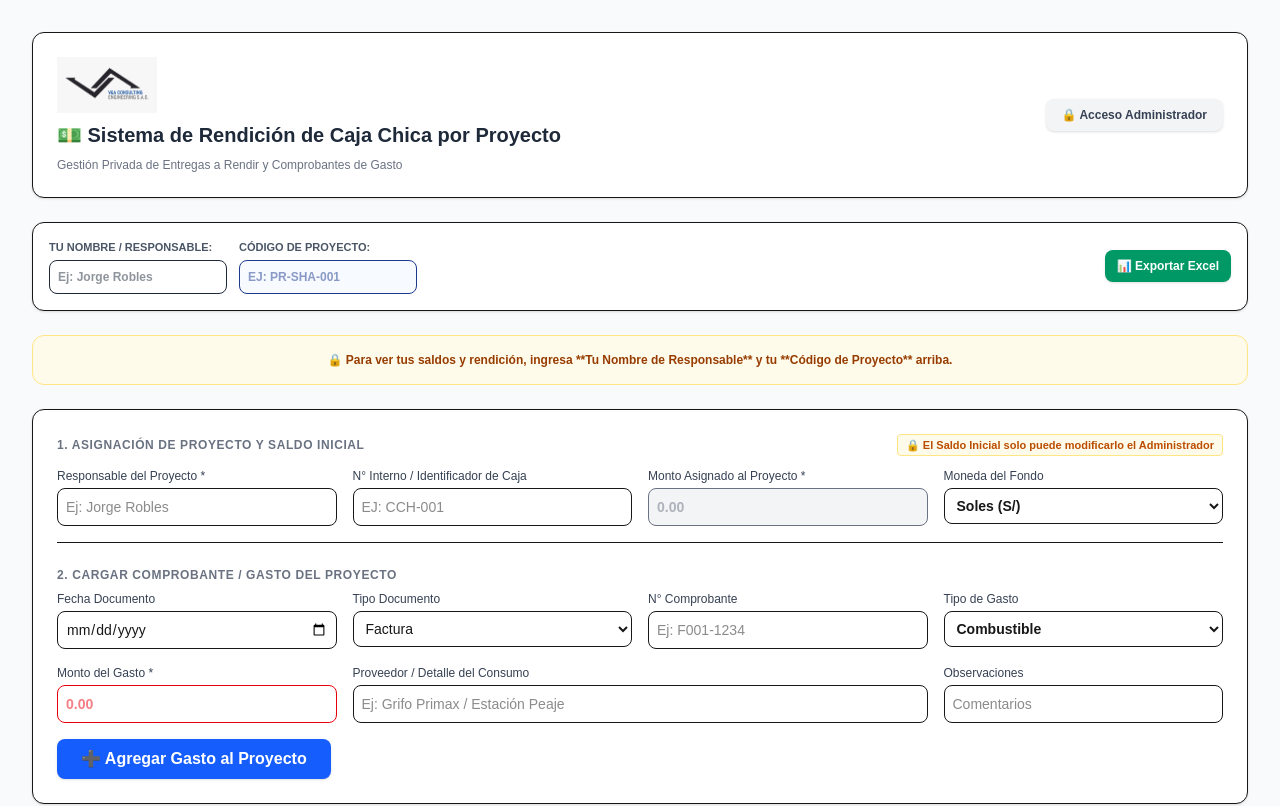
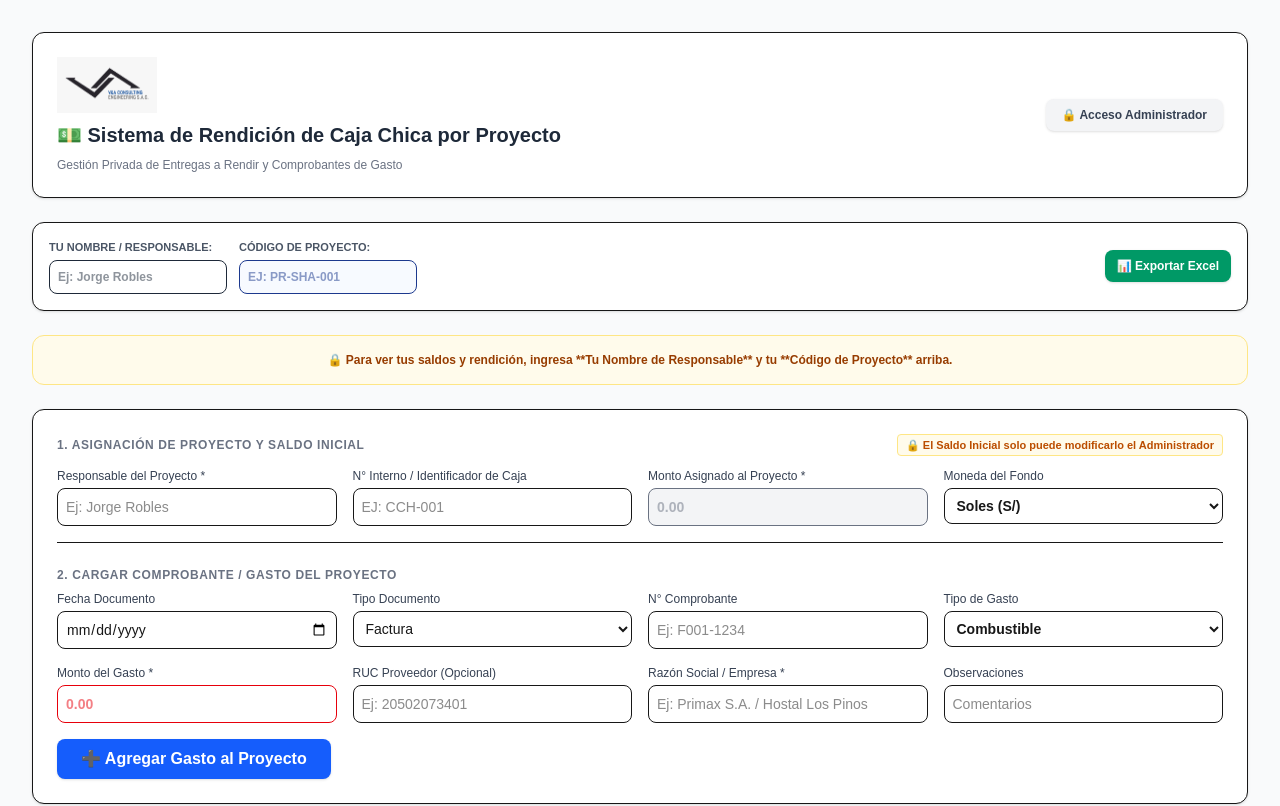
Before and after one commit to jroblestinajeros-lab/Control-de-vencimientos, a Next.js app: page /caja in a window 1280 px wide. Shown: the top 806 px of the page. Built offline with nearby package versions, Linux system fonts and the light colour scheme; no server answers; the database is empty.

Commit message:
Update page.tsx

```diff
--- a/app/caja/page.tsx
+++ b/app/caja/page.tsx
@@ -23,6 +23,7 @@ interface RegistroCaja {
   numero_documento?: string;
   tipo_gasto?: string;
   monto_gasto?: number;
+  ruc_proveedor?: string;
   proveedor_detalle?: string;
   observaciones?: string;
   estado_caja?: string;
@@ -50,6 +51,7 @@ export default function CajaChicaHome() {
   const [numeroDocumento, setNumeroDocumento] = useState<string>('');
   const [tipoGasto, setTipoGasto] = useState<string>('Combustible');
   const [montoGasto, setMontoGasto] = useState<string>('');
+  const [rucProveedor, setRucProveedor] = useState<string>('');
   const [proveedorDetalle, setProveedorDetalle] = useState<string>('');
   const [observaciones, setObservaciones] = useState<string>('');
 
@@ -96,7 +98,7 @@ export default function CajaChicaHome() {
     const pass = prompt('Ingresa la contraseña de Administrador (vya2026):');
     if (pass === CLAVE_ADMIN) {
       setEsAdmin(true);
-      alert('Modo Administrador ACTIVADO. Ahora puedes ver y gestionar todos los proyectos.');
+      alert('Modo Administrador ACTIVADO. Puedes gestionar todos los proyectos.');
     } else if (pass !== null) {
       alert('Contraseña incorrecta.');
     }
@@ -152,6 +154,7 @@ export default function CajaChicaHome() {
     setFechaDocumento('');
     setNumeroDocumento('');
     setMontoGasto('');
+    setRucProveedor('');
     setProveedorDetalle('');
     setObservaciones('');
   };
@@ -180,6 +183,7 @@ export default function CajaChicaHome() {
       numero_documento: numeroDocumento,
       tipo_gasto: tipoGasto,
       monto_gasto: parseFloat(montoGasto) || 0,
+      ruc_proveedor: rucProveedor.trim(),
       proveedor_detalle: proveedorDetalle,
       observaciones,
       estado_caja: 'Abierta',
@@ -242,6 +246,7 @@ export default function CajaChicaHome() {
     setNumeroDocumento(r.numero_documento || '');
     setTipoGasto(r.tipo_gasto || 'Combustible');
     setMontoGasto(r.monto_gasto?.toString() || '');
+    setRucProveedor(r.ruc_proveedor || '');
     setProveedorDetalle(r.proveedor_detalle || '');
     setObservaciones(r.observaciones || '');
     window.scrollTo({ top: 0, behavior: 'smooth' });
@@ -274,7 +279,8 @@ export default function CajaChicaHome() {
       'Tipo Doc.': r.tipo_documento,
       'N° Comprobante': r.numero_documento,
       'Tipo Gasto': r.tipo_gasto,
-      'Proveedor / Detalle': r.proveedor_detalle,
+      'RUC Proveedor': r.ruc_proveedor || '-',
+      'Razón Social / Empresa': r.proveedor_detalle,
       'Monto Gasto': r.monto_gasto,
       'Observaciones': r.observaciones,
       'Estado Caja': r.estado_caja || 'Abierta'
@@ -287,9 +293,6 @@ export default function CajaChicaHome() {
     XLSX.writeFile(workbook, `Rendicion_Proyecto_${proyectoSeleccionado || 'General'}.xlsx`);
   };
 
-  // PRIVACIDAD Y FILTRADO:
-  // Si es Admin ve todo lo del proyecto seleccionado.
-  // Si es Usuario normal, se filtra estrictamente por su Nombre de Responsable y Proyecto.
   const registrosFiltrados = registros.filter((r) => {
     const coincideProyecto = proyectoSeleccionado
       ? (r.codigo_proyecto || '').toUpperCase().trim() === proyectoSeleccionado.toUpperCase().trim()
@@ -540,9 +543,14 @@ export default function CajaChicaHome() {
                 <input type="number" step="0.01" placeholder="0.00" value={montoGasto} onChange={(e) => setMontoGasto(e.target.value)} className="w-full p-2 border rounded-lg text-sm font-bold text-red-600" required disabled={cajaEstaCerrada} />
               </div>
 
-              <div className="md:col-span-2">
-                <label className="block text-xs font-medium text-gray-700 mb-1">Proveedor / Detalle del Consumo</label>
-                <input type="text" placeholder="Ej: Grifo Primax / Estación Peaje" value={proveedorDetalle} onChange={(e) => setProveedorDetalle(e.target.value)} className="w-full p-2 border rounded-lg text-sm" disabled={cajaEstaCerrada} />
+              <div>
+                <label className="block text-xs font-medium text-gray-700 mb-1">RUC Proveedor (Opcional)</label>
+                <input type="text" placeholder="Ej: 20502073401" value={rucProveedor} onChange={(e) => setRucProveedor(e.target.value)} className="w-full p-2 border rounded-lg text-sm" disabled={cajaEstaCerrada} />
+              </div>
+
+              <div>
+                <label className="block text-xs font-medium text-gray-700 mb-1">Razón Social / Empresa *</label>
+                <input type="text" placeholder="Ej: Primax S.A. / Hostal Los Pinos" value={proveedorDetalle} onChange={(e) => setProveedorDetalle(e.target.value)} className="w-full p-2 border rounded-lg text-sm" disabled={cajaEstaCerrada} />
               </div>
 
               <div>
@@ -579,7 +587,7 @@ export default function CajaChicaHome() {
                     <th className="p-3">Fecha</th>
                     <th className="p-3">Documento</th>
                     <th className="p-3">Tipo Gasto</th>
-                    <th className="p-3">Proveedor / Detalle</th>
+                    <th className="p-3">RUC / Empresa Proveedor</th>
                     <th className="p-3">Monto Gasto</th>
                     <th className="p-3 text-center">Acciones</th>
                   </tr>
@@ -592,7 +600,10 @@ export default function CajaChicaHome() {
                       <td className="p-3">{r.fecha_documento || '-'}</td>
                       <td className="p-3"><span className="font-semibold">{r.tipo_documento}:</span> {r.numero_documento || 'S/N'}</td>
                       <td className="p-3 font-medium text-blue-700">{r.tipo_gasto}</td>
-                      <td className="p-3">{r.proveedor_detalle || '-'}</td>
+                      <td className="p-3">
+                        {r.ruc_proveedor ? <span className="font-semibold text-gray-800">RUC: {r.ruc_proveedor}<br/></span> : null}
+                        {r.proveedor_detalle || '-'}
+                      </td>
                       <td className="p-3 font-bold text-red-600">{r.moneda === 'PEN' ? 'S/' : '$'} {(r.monto_gasto || 0).toFixed(2)}</td>
                       <td className="p-3 text-center space-x-2">
                         {r.id && (
```
